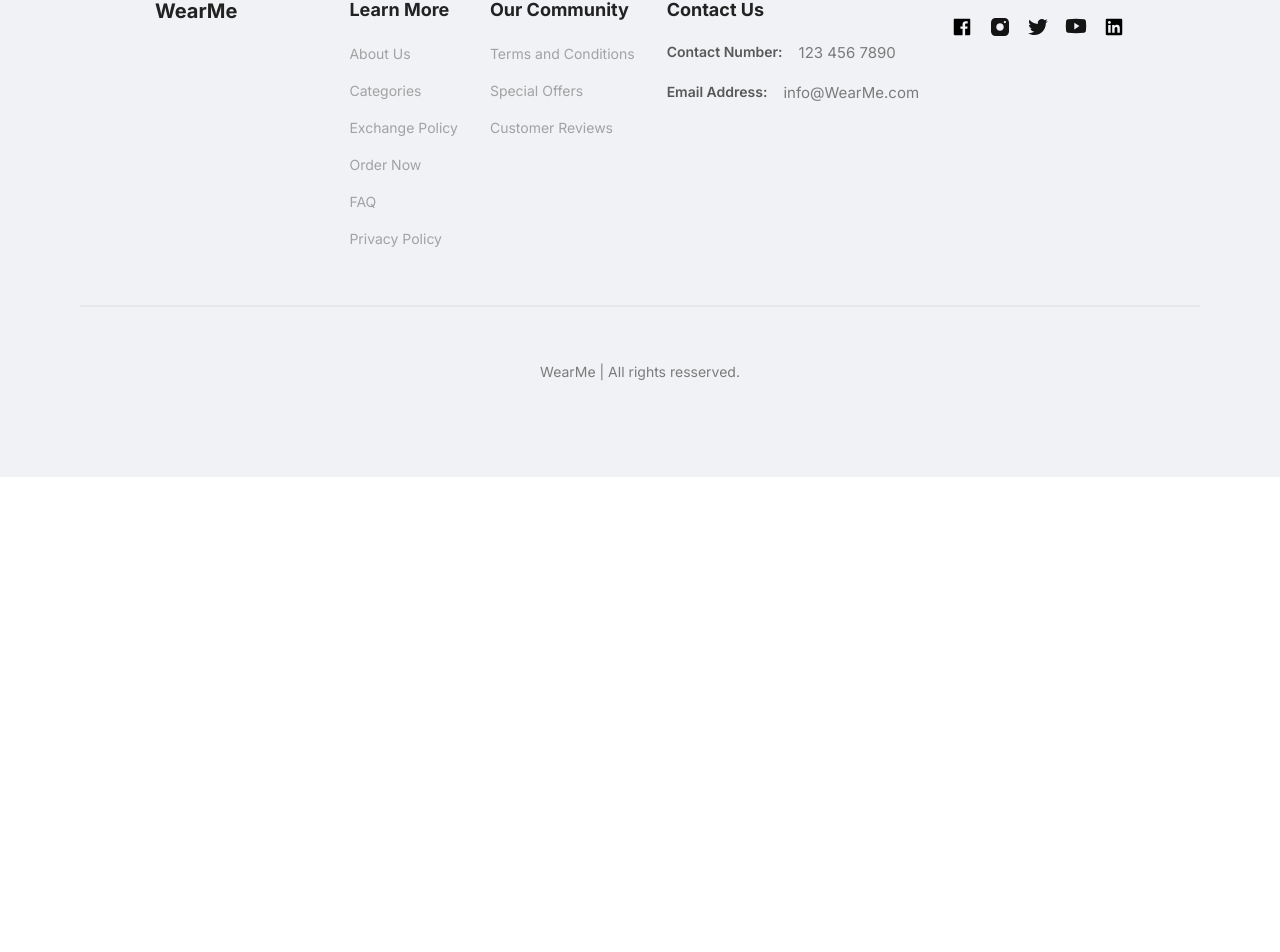
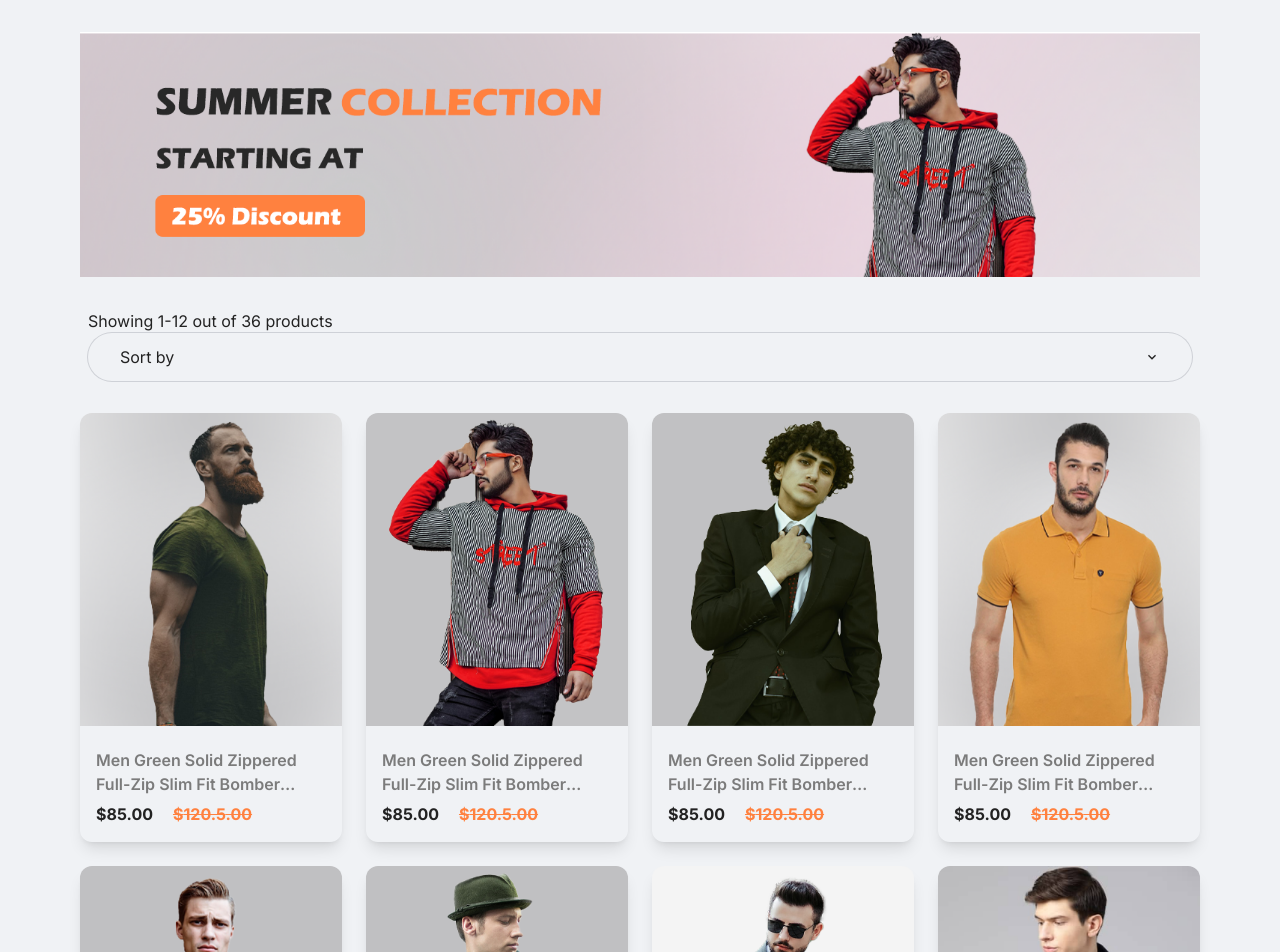
Before and after one commit to Isur-Sen9828/WearMe-, a React (Vite) app in the folder frontend/: page /mens in a window 1280 px wide. Shown: the part 108-1060 px from the top of the page. Before the commit the page ends 800 px from the top, so only its background shows below. Built offline with nearby package versions, Linux system fonts and the light colour scheme.

Commit message:
implemented and finalize  category and offer components

```diff
--- /dev/null
+++ b/frontend/src/Context/ShopContext.jsx
@@ -0,0 +1,15 @@
+import { createContext } from "react";
+import all_products from "../assets/all_products"
+
+export const ShopContext = createContext(null);
+
+const ShopContextProvider = (props) => {
+    const contextValue = {all_products};
+
+    return(
+        <ShopContext.Provider values = {contextValue}>
+            {props.children}
+            </ShopContext.Provider>
+    )
+}
+ export default ShopContextProvider;
--- a/frontend/src/components/Offer.jsx
+++ b/frontend/src/components/Offer.jsx
@@ -1,7 +1,13 @@
 
 function Offer() {
   return (
-    <div>Offer</div>
+    <section className="bg-banneroffer bg-cover bg-center w-full px-4 py-24 mt-16">
+        <div className="max_padd_container">
+            <h2 className="h2">Summer Sale 60%</h2>
+            <h3 className="h3 capitalize">Men's Leather Formal Wear Shoes</h3>
+            <button className="btn_dark_rounded">Go to Store</button>
+        </div>
+    </section>
   )
 }
 
--- a/frontend/src/pages/Category.jsx
+++ b/frontend/src/pages/Category.jsx
@@ -1,8 +1,32 @@
+import { MdOutlineKeyboardArrowDown } from "react-icons/md"
+import all_products from "../assets/all_products"
+import Item from "../components/Item"
 
 
-function Category() {
+const Category = ({category, banner}) => {
   return (
-    <div>Catogory</div>
+    <section className="max_padd_container py-12 xl:py-28">
+      <div>
+        <div>
+          <img src={banner} alt="" className="block my-7 mx-auto"/>
+        </div>
+        <div className="felxBetween my-8 mx-2">
+          <h5><span>Showing 1-12</span> out of 36 products</h5>
+          <div className="flexBetween max-sm:p-4 gap-x-4 px-8 py-3 rounded-5xl ring-1 ring-slate-900/15">Sort by <MdOutlineKeyboardArrowDown/></div>
+        </div>
+        {/* container */}
+        <div className="grid grid-cols-1 xs:grid-cols-2 md:grid-cols-3 xl:grid-cols-4 gap-6">
+          {all_products.map((item) =>{
+            if (category === item.category) {
+              return<Item key={item.id}id={item.id} image={item.image} name={item.name} new_price={item.new_price} old_price={item.old_price}/>
+            }
+          })}
+        </div>
+        <div className="mt-16 text-center">
+          <button className="btn_dark_rounded">Load more..</button>
+        </div>
+      </div>
+    </section>
   )
 }
 
--- a/frontend/src/pages/Home.jsx
+++ b/frontend/src/pages/Home.jsx
@@ -1,6 +1,8 @@
 import Hero from "../components/Hero"
 import Popular from "../components/Popular"
 import Offer from "../components/Offer"
+import NewCollection from "../components/NewCollection"
+import NewsLetter from "../components/NewsLetter"
 
 function Home() {
   return (
@@ -8,6 +10,8 @@ function Home() {
     <Hero/>
     <Popular/>
     <Offer/>
+    <NewCollection/>
+    <NewsLetter/>
     </>
   )
 }
--- a/frontend/src/pages/Login.jsx
+++ b/frontend/src/pages/Login.jsx
@@ -1,8 +1,9 @@
-
 
 function Login() {
   return (
-    <div>Login</div>
+    <section><h3>Sign Up</h3>
+
+    </section>
   )
 }
 
```
